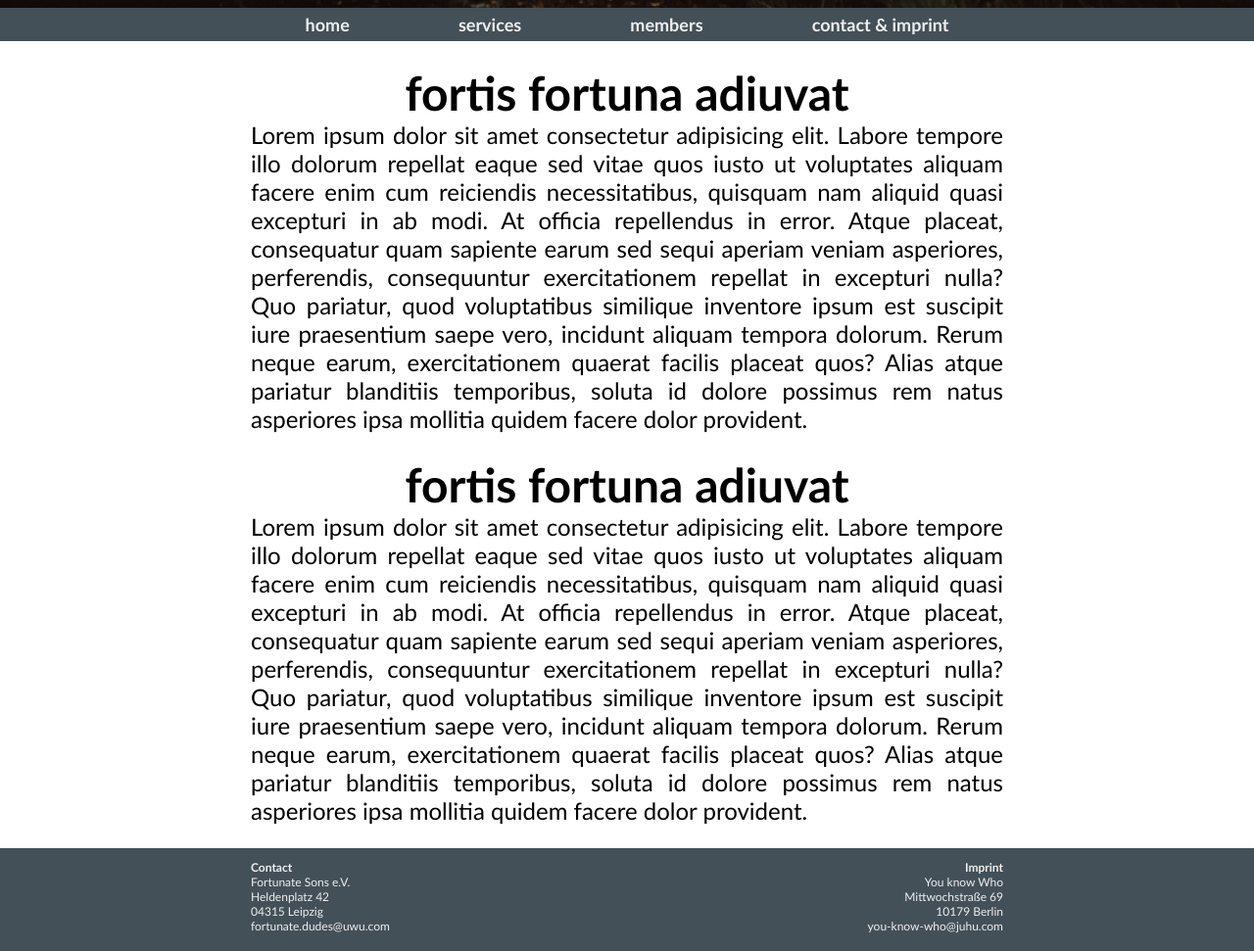
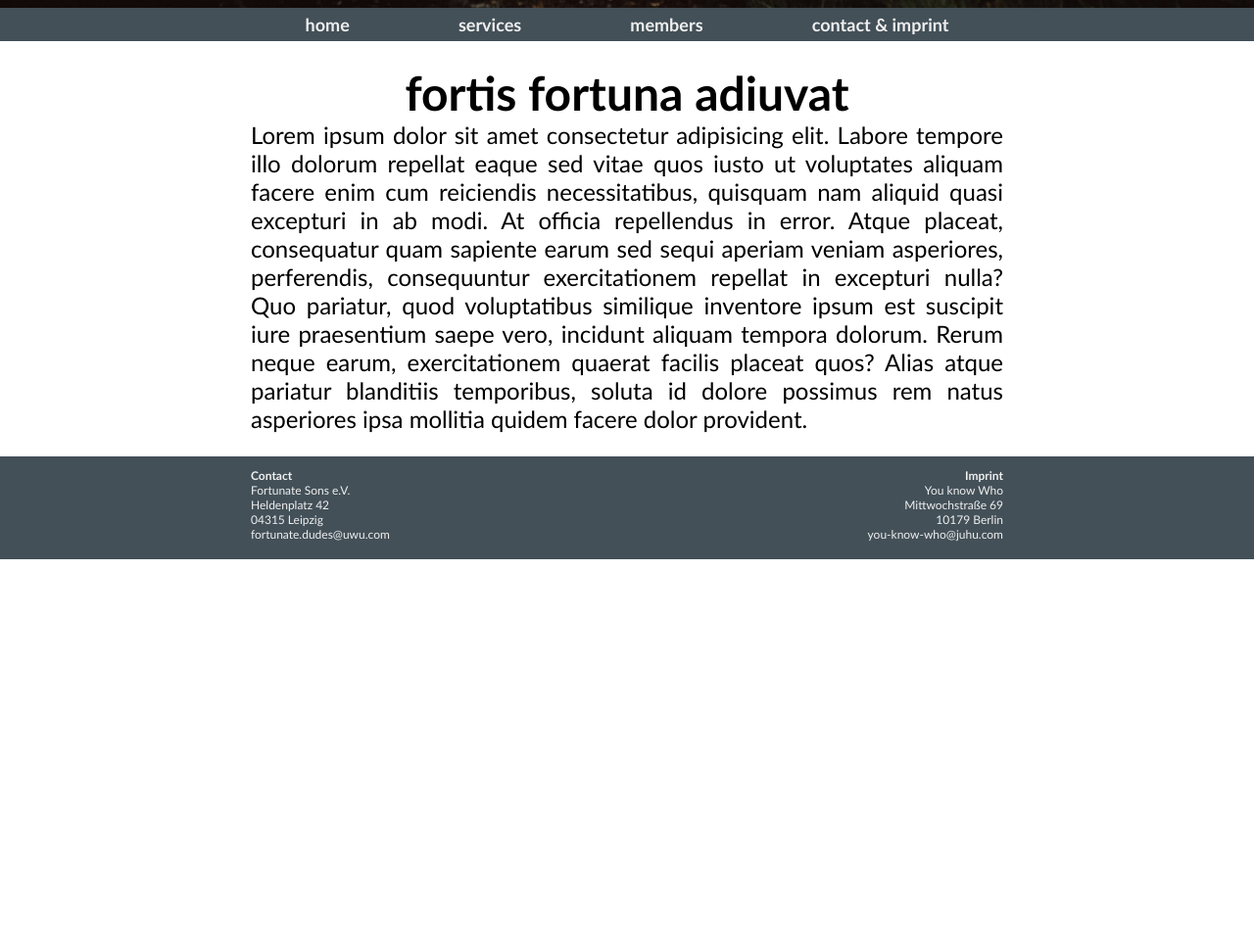
Before and after one commit to justarick/fortunate-sons-website, a plain HTML site: page index.html in a window 1280 px wide. Shown: the part 792-1763 px from the top of the page at 98% size. After the commit the page ends 1363 px from the top, so only its background shows below. Drawn offline with Linux system fonts and the light colour scheme.

Commit message:
second commit

```diff
--- a/index.html
+++ b/index.html
@@ -45,11 +45,6 @@
           <p class="section_text">Lorem ipsum dolor sit amet consectetur adipisicing elit. Labore tempore illo dolorum repellat eaque sed vitae quos iusto ut voluptates aliquam facere enim cum reiciendis necessitatibus, quisquam nam aliquid quasi excepturi in ab modi. At officia repellendus in error. Atque placeat, consequatur quam sapiente earum sed sequi aperiam veniam asperiores, perferendis, consequuntur exercitationem repellat in excepturi nulla? Quo pariatur, quod voluptatibus similique inventore ipsum est suscipit iure praesentium saepe vero, incidunt aliquam tempora dolorum. Rerum neque earum, exercitationem quaerat facilis placeat quos? Alias atque pariatur blanditiis temporibus, soluta id dolore possimus rem natus asperiores ipsa mollitia quidem facere dolor provident.</p>
         </section>
 
-        <section>
-          <h3>Fortis fortuna adiuvat</h3>
-          <p class="section_text">Lorem ipsum dolor sit amet consectetur adipisicing elit. Labore tempore illo dolorum repellat eaque sed vitae quos iusto ut voluptates aliquam facere enim cum reiciendis necessitatibus, quisquam nam aliquid quasi excepturi in ab modi. At officia repellendus in error. Atque placeat, consequatur quam sapiente earum sed sequi aperiam veniam asperiores, perferendis, consequuntur exercitationem repellat in excepturi nulla? Quo pariatur, quod voluptatibus similique inventore ipsum est suscipit iure praesentium saepe vero, incidunt aliquam tempora dolorum. Rerum neque earum, exercitationem quaerat facilis placeat quos? Alias atque pariatur blanditiis temporibus, soluta id dolore possimus rem natus asperiores ipsa mollitia quidem facere dolor provident.</p>
-        </section>
-
       </div>
 
     </div>
```
